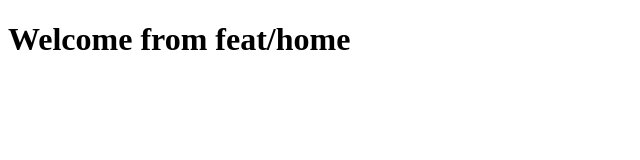
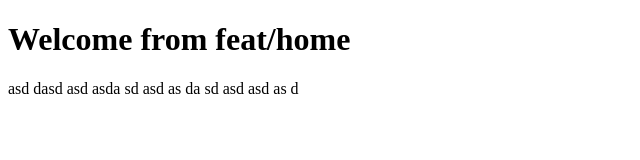
Before and after one commit to ameenmv/githubbb, a plain HTML site: page index.html in a window 1280 px wide. Shown: the whole page, without its empty margins (0-640 px from the left). Drawn offline with Linux system fonts and the light colour scheme.

Commit message:
Update index.html

```diff
--- a/index.html
+++ b/index.html
@@ -7,5 +7,21 @@
 </head>
 <body>
       <h1>Welcome from feat/home</h1>
+   asd
+
+   dasd
+   asd
+   asda
+   sd
+   asd
+   as
+   da
+   sd
+   asd
+   asd
+
+   as
+   d
+
 </body>
 </html>
```
